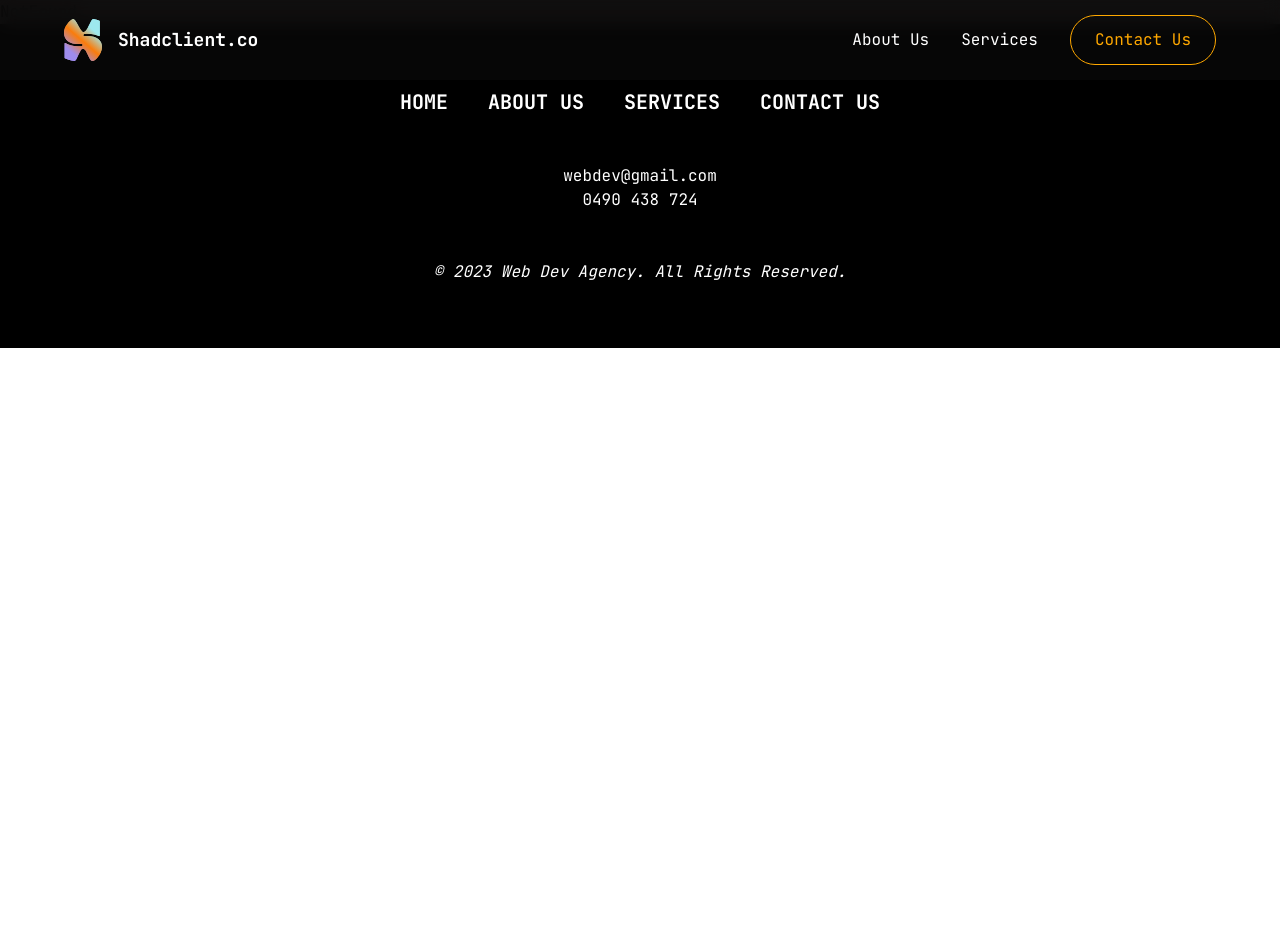
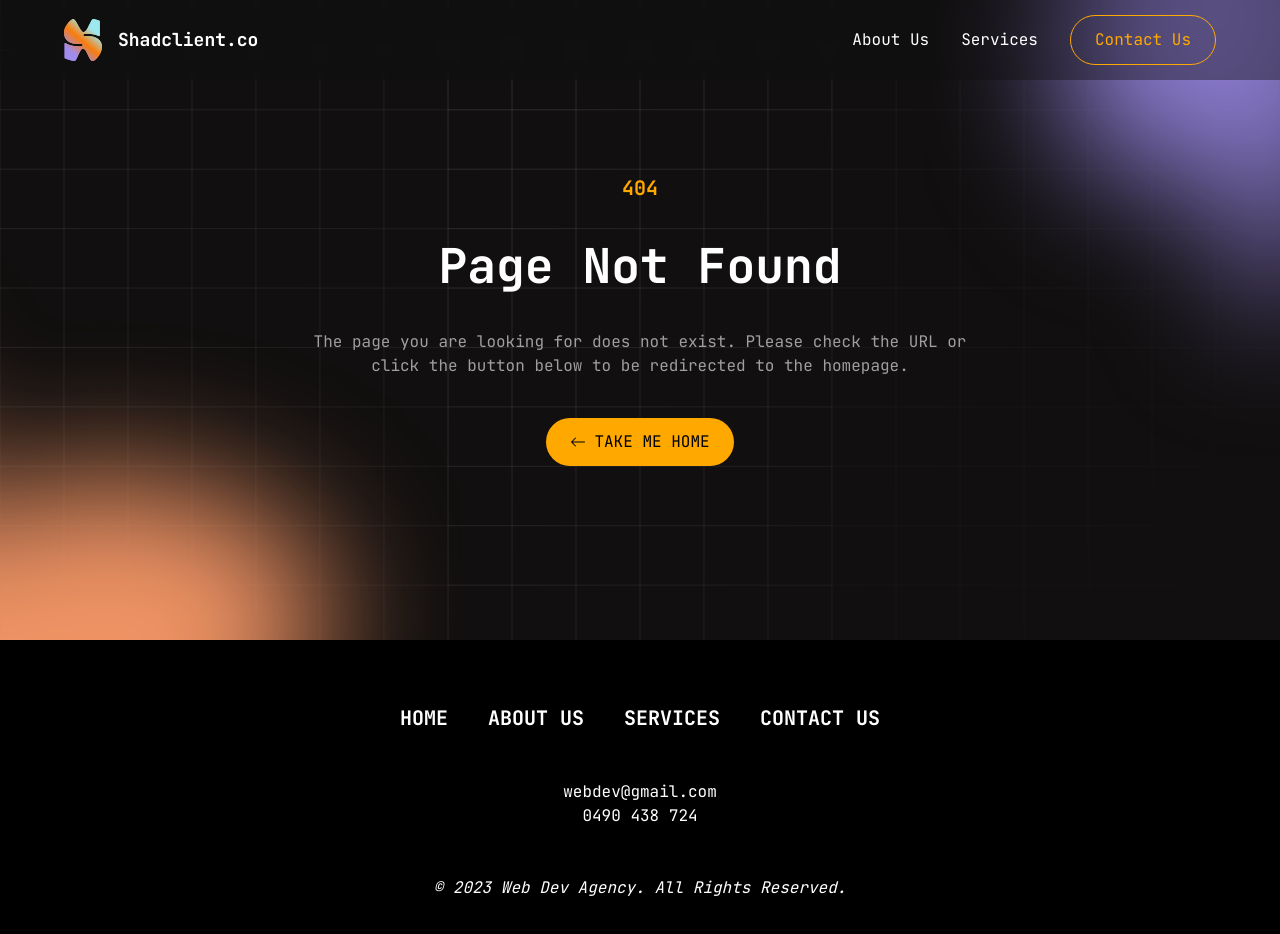
Before and after one commit to Mutesa-Cedric/web-dev-agency, a React (Vite) app: page /contact in a window 1280 px wide. Shown: the top 934 px of the page. Before the commit the page ends 800 px from the top, so only its background shows below. Built offline with nearby package versions, Linux system fonts and the light colour scheme.

Commit message:
feat : not found

```diff
--- a/src/pages/NotFound.tsx
+++ b/src/pages/NotFound.tsx
@@ -1,6 +1,23 @@
+import { BsArrowLeft } from "react-icons/bs";
+import { Link } from "react-router-dom";
 
 export default function NotFound() {
     return (
-        <div>NotFound</div>
+        <div className="bg-cover  bg-center bg-no-repeat w-full pt-[20vh] pb-40 flex flex-col items-center min-h-[80vh]  justify-center px-4 sm:px-8 md:px-12 space-y-10 lg:px-16 "
+            style={{
+                backgroundImage: "url(/hero_bg.svg)"
+            }}
+        >
+            <h2 className="text-primary-yellow text-xl font-bold">404</h2>
+            <h1 className="text-white text-5xl font-bold">Page Not Found</h1>
+            <p className="text-white/60 max-w-2xl text-center">
+                The page you are looking for does not exist.
+                Please check the URL or click the button below to be redirected to the homepage.
+            </p>
+            <Link to={'/'} className="py-3 px-6 rounded-full text-black bg-primary-yellow transition-colors hover:text-white w-fit flex items-center gap-2 uppercase">
+                <BsArrowLeft />
+                <span>Take me home</span>
+            </Link>
+        </div>
     )
 }
```
